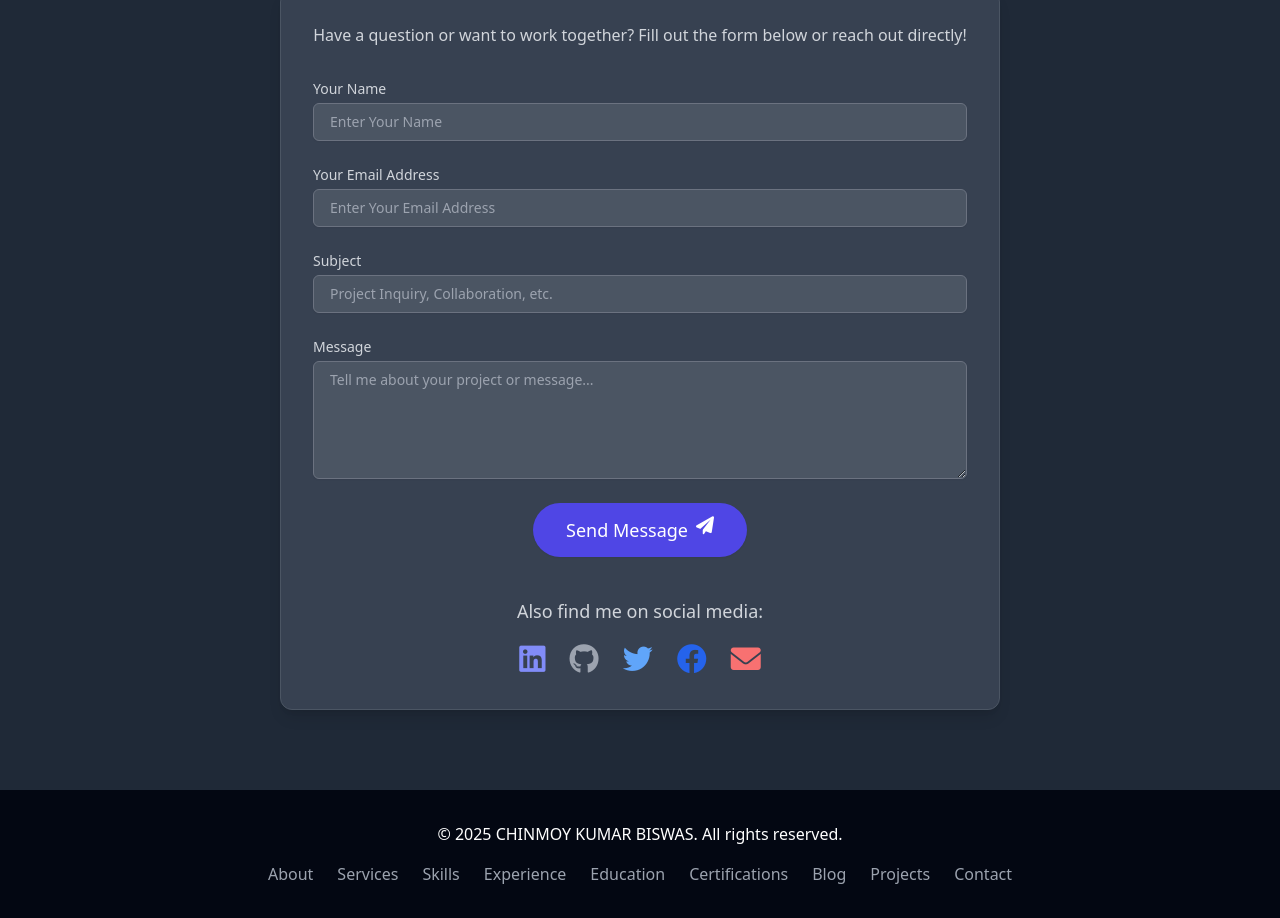
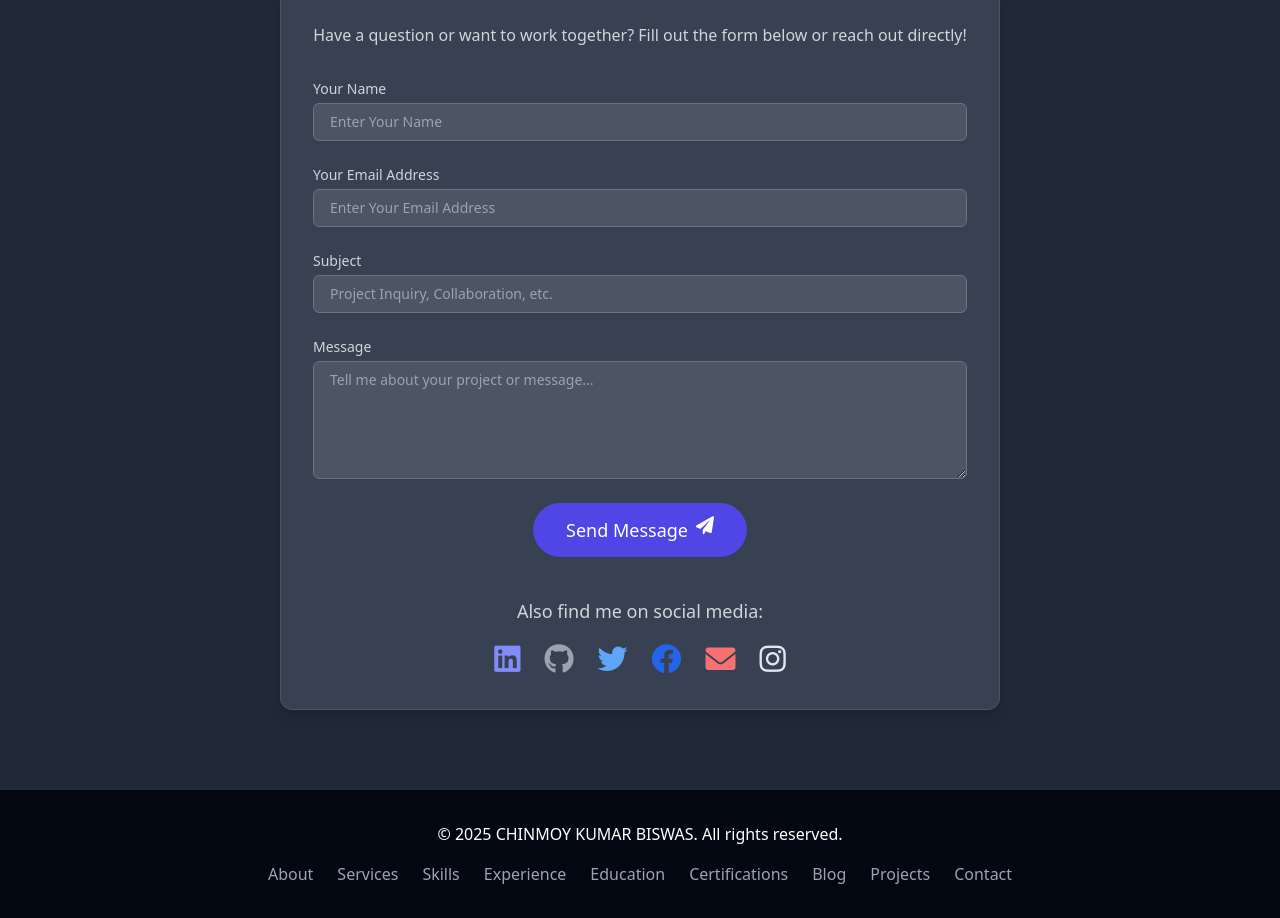
Before and after one commit to Chinmoy-sh/Chinmoy-Kumar-Biswas.github.io, a plain HTML site: page index.html in a window 1280 px wide. Shown: the part 9472-10390 px from the top of the page. Drawn offline with nearby package versions, Linux system fonts and the light colour scheme.

Commit message:
New social link added

```diff
--- a/index.html
+++ b/index.html
@@ -801,7 +801,9 @@
                         <a href="mailto:bangladeshchinmoy@gmail.com"
                             class="text-red-400 hover:text-red-300 text-3xl transition duration-300 ease-in-out transform hover:scale-110"
                             aria-label="Email" target="_blank"><i class="fas fa-envelope"></i></a>
-
+                        <a href="https://www.instagram.com/itz_me_chinmoy_impaired/?hl=en"
+                            class="text-black-400 hover:text-red-300 text-3xl transition duration-300 ease-in-out transform hover:scale-110"
+                            aria-label="Instagram" target="_blank"><i class="fab fa-instagram"></i></a>
                     </div>
                 </div>
             </div>
```
